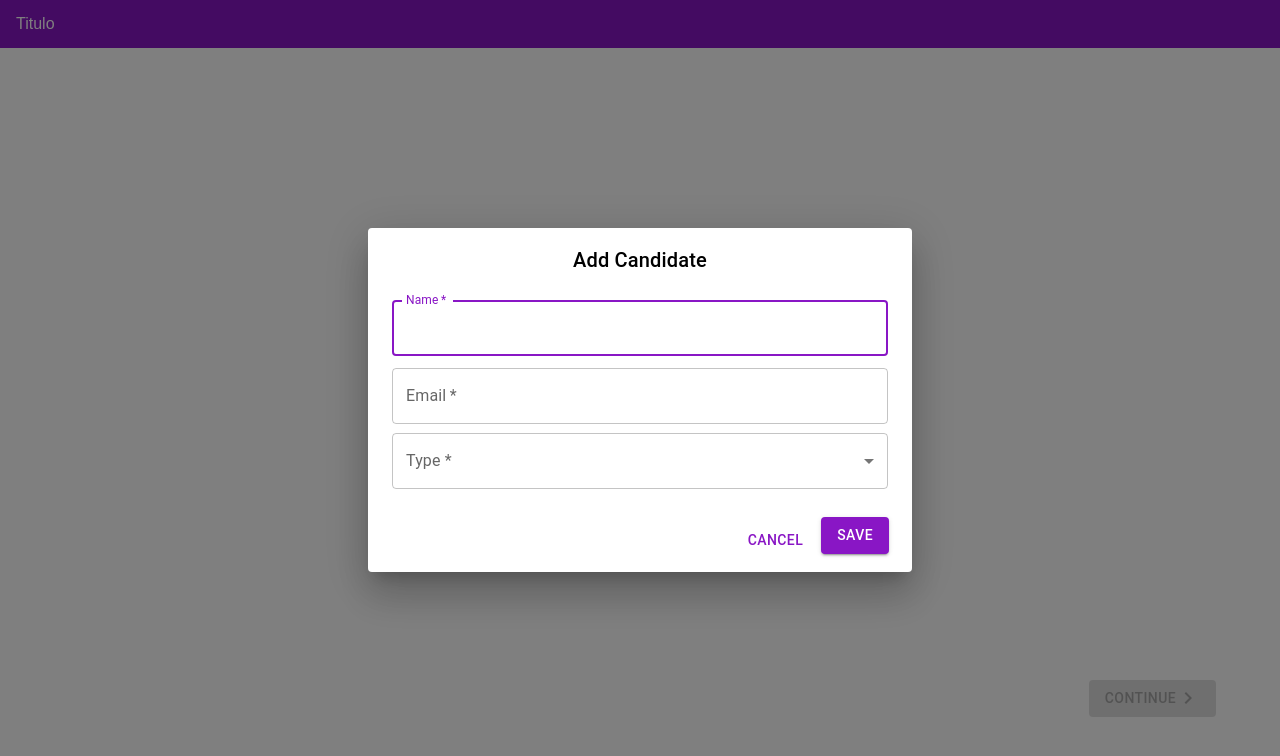
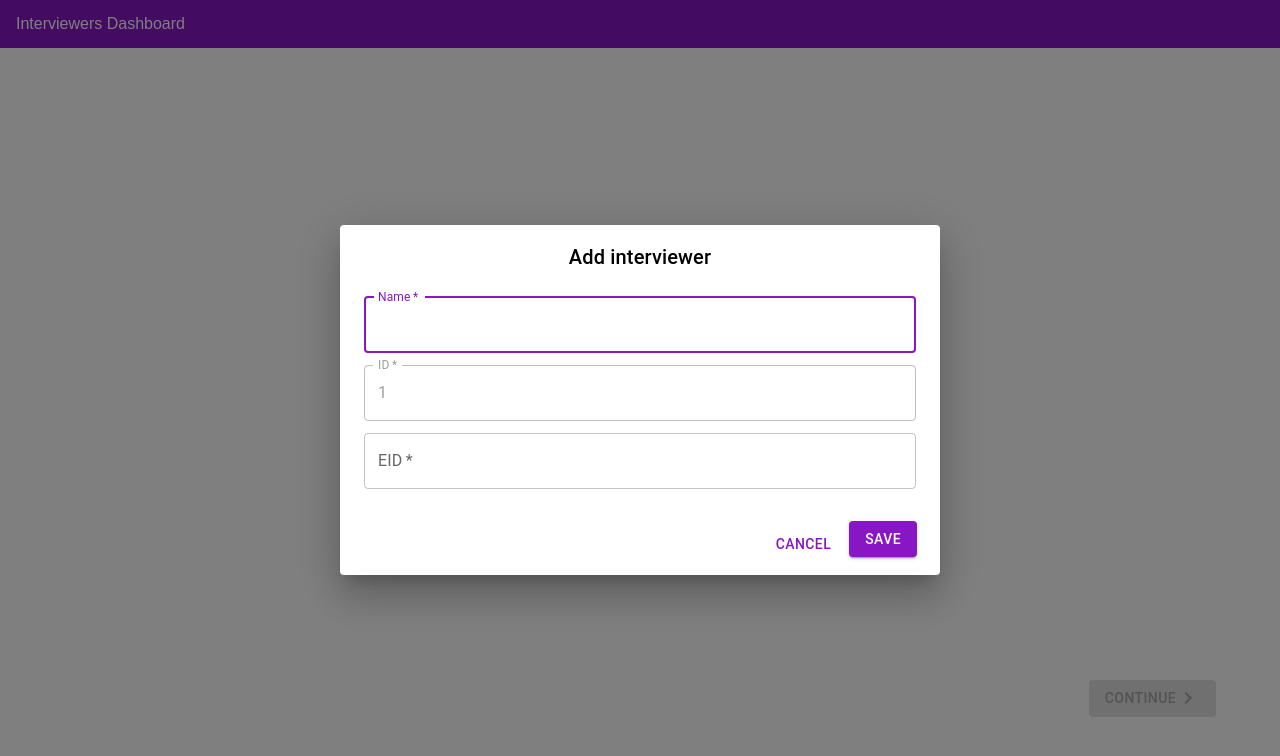
Before and after one commit to DavidEHA/react-for-new-joiners, a React (Create React App) app: page / in a window 1280 px wide. Both pictures are taken after a click on the button 640 px from the left and 374 px from the top of the page. Shown: the top 756 px of the page. Built offline with nearby package versions, Linux system fonts and the light colour scheme.

Commit message:
First Commit

```diff
--- a/src/components/UI/Header.js
+++ b/src/components/UI/Header.js
@@ -1,5 +1,8 @@
+import { useSelector } from "react-redux";
+
 const Header = () => {
-  const title = "Titulo";
+  const title = useSelector((state) => state.header.title);
+
 
   return <section className="header">{title}</section>;
 };
--- a/src/components/registration/RegistrationContent.js
+++ b/src/components/registration/RegistrationContent.js
@@ -2,11 +2,12 @@ import PersonAddOutlinedIcon from "@mui/icons-material/PersonAddOutlined";
 import { Fab } from "@mui/material";
 import { useDispatch } from 'react-redux';
 import { modalActions } from "../../store/modal-slice";
+import { useSelector } from "react-redux";
+
 
 
 const RegistrationContent = () => {
-  let userType = "candidate";
-
+  const userType = useSelector((state) => state.modal.userType);
   const dispatch = useDispatch();
   const openModal = () => {
     dispatch(modalActions.toggleOpenModal(true));
--- a/src/components/registration/modal/RegistrationModal.js
+++ b/src/components/registration/modal/RegistrationModal.js
@@ -1,4 +1,3 @@
-import { useState } from "react";
 import Button from "@mui/material/Button";
 import Dialog from "@mui/material/Dialog";
 import DialogActions from "@mui/material/DialogActions";
@@ -7,32 +6,36 @@ import DialogTitle from "@mui/material/DialogTitle";
 import CandidateModalContent from "./CandidateModalContent";
 import InterviwerModalContent from "./InterviwerModalContent";
 import { useSelector } from "react-redux";
+import { modalActions } from "../../../store/modal-slice";
+import { interviewersActions } from "../../../store/interviewers-slice";
+import { useDispatch } from "react-redux";
 
 const RegistrationModal = () => {
 
   const openModal = useSelector((state) => state.modal.open);
+  const showInputsFor = useSelector((state) => state.modal.userType);
+  const rightButtonName = useSelector((state) => state.modal.rightButtonName);
+
+  const dispatch = useDispatch();
+  const closeModal = () => {
+    dispatch(modalActions.toggleOpenModal(false));
+  };
 
   const leftButtonName = "Cancel";
-  const rightButtonName = "Save";
-  const showInputsFor = "Candidate";
+
   const inputTypes = {
-    interviewer: "Interviewer",
-    candidate: "Candidate",
+    interviewer: "interviewer",
+    candidate: "candidate",
   };
 
-  const [open, setOpen] = useState(true);
-
-  const handleClose = () => {
-    setOpen(false);
-  };
   const handleOnSubmit = () => {
-    setOpen(false);
+    closeModal()
     console.log("hola")
   };
 
   return (
     <>
-      <Dialog open={openModal} onClose={handleClose}>
+      <Dialog open={openModal} onClose={closeModal}>
         <DialogTitle textAlign={"center"}>Add {showInputsFor}</DialogTitle>
         <DialogContent>
           <>
@@ -45,7 +48,7 @@ const RegistrationModal = () => {
           </>
         </DialogContent>
         <DialogActions>
-          <Button onClick={handleClose}>{leftButtonName}</Button>
+          <Button onClick={closeModal}>{leftButtonName}</Button>
           <Button
             style={{
               marginLeft: "10px",
--- a/src/store/header-slice.js
+++ b/src/store/header-slice.js
@@ -3,7 +3,7 @@ import { createSlice } from "@reduxjs/toolkit";
 const headerSlice = createSlice({
   name: "header",
   initialState: {
-    title: "",
+    title: "Interviewers Dashboard",
   },
   reducers: {
     replaceHeader(state, action) {
--- a/src/store/modal-slice.js
+++ b/src/store/modal-slice.js
@@ -4,10 +4,18 @@ const modalSlice = createSlice({
   name: "modal",
   initialState: {
     open: false,
+    userType:"interviewer",
+    rightButtonName: "Save"
   },
   reducers: {
     toggleOpenModal(state, action) {
       state.open = action.payload
+    },
+    changeUserType(state, action) {
+      state.userType = action.payload
+    },
+    changeModalRigthButton(state, action) {
+      state.rightButtonName = action.payload
     },
   },
 });
--- /dev/null
+++ b/src/utils/titles.js
@@ -0,0 +1,6 @@
+export const titles = {
+  interviewersDashboard: "Interviewers Dashboard",
+  candidatesDashboard: "Candidates Dashboard",
+  interviewQuestions: "Interview Questions",
+  summaryOfTheInterview: "Summary of the Interview",
+};
```
